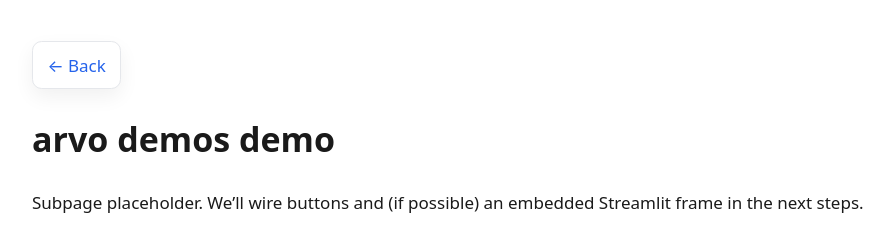
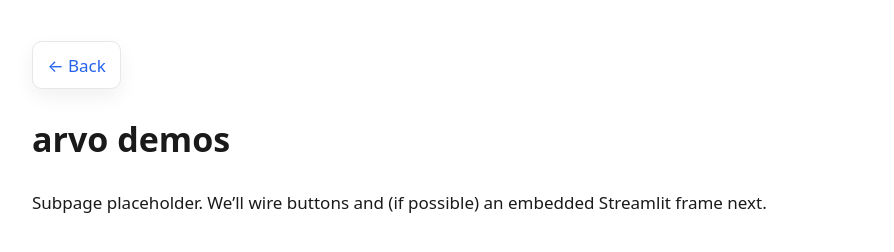
Before and after one commit to kalpathy/ai-demos-hub, a plain HTML site: page tutorials/arvo-demos/index.html in a window 1280 px wide. Shown: the whole page, without its empty margins (82-976 px from the left). Drawn offline with Linux system fonts and the light colour scheme.

Commit message:
feat: landing page + styles + subpage stubs

```diff
--- a/tutorials/arvo-demos/index.html
+++ b/tutorials/arvo-demos/index.html
@@ -1,3 +1,3 @@
 <!doctype html><title>arvo-demos</title><link rel="stylesheet" href="../../assets/css/site.css">
-<div class="container"><p><a class="btn" href="../../">← Back</a></p><h1>arvo demos demo</h1>
-<p>Subpage placeholder. We’ll wire buttons and (if possible) an embedded Streamlit frame in the next steps.</p></div>
+<div class="container"><p><a class="btn" href="../../">← Back</a></p><h1>arvo demos</h1>
+<p>Subpage placeholder. We’ll wire buttons and (if possible) an embedded Streamlit frame next.</p></div>
```
Also changed, not shown: index.html (+8 -22 lines), tutorials/grant-writing/index.html (+1 -1 lines), tutorials/pubmed-search/index.html (+1 -1 lines), tutorials/receipt-parser/index.html (+1 -1 lines), tutorials/sentiment/index.html (+1 -1 lines), 2 other files.
